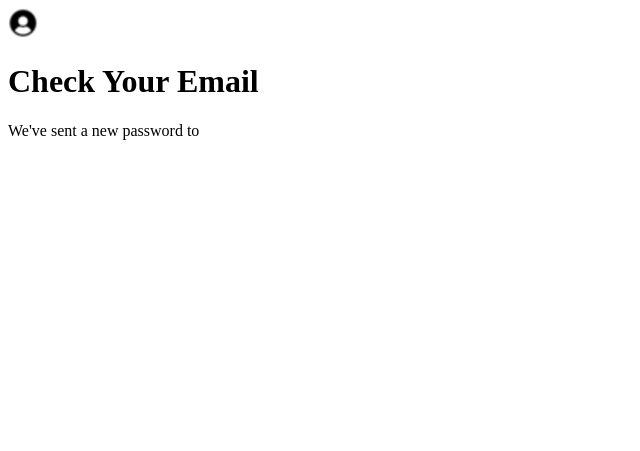
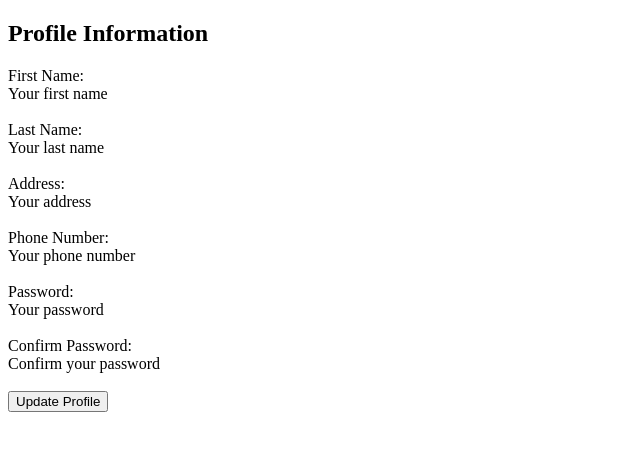
Before and after one commit to Yangkiiii/Veterinary-Clinic-WebApp, a Django app: page /profile/ in a window 1280 px wide. Shown: the top 451 px of the page, without its empty margins (0-640 px from the left). Run offline with Django 5.2, Linux system fonts and the light colour scheme.

Commit message:
Update profile.html

```diff
--- a/VetClinic/myProject/VetClinic/templates/profile.html
+++ b/VetClinic/myProject/VetClinic/templates/profile.html
@@ -3,13 +3,65 @@
 <head>
     <meta charset="UTF-8">
     <meta name="viewport" content="width=device-width, initial-scale=1.0">
-    <title>Check Your Email</title>
-    {% load static %}
-    <link rel="stylesheet" href="{% static 'css/main.css' %}">
+    <title>User Profile</title>
+
+    <script>
+        // Initialize the variable
+        let cameFrom = '';
+
+
+        window.onload = function() {
+
+            if (document.referrer.includes('admin')) {
+                cameFrom = 'admin';
+            } else if (document.referrer.includes('owner')) {
+                cameFrom = 'owner';
+            } else if (document.referrer.includes('adaccount')) {
+                cameFrom = 'adaccount';
+            } else if (document.referrer.includes('appwindow')) {
+                cameFrom = 'appwindow';
+            }
+        };
+
+        function updateProfile() {
+            // Gather the editable fields' values
+            const firstName = document.getElementById("first_name").innerText;
+            const lastName = document.getElementById("last_name").innerText;
+            const address = document.getElementById("address").innerText;
+            const phoneNumber = document.getElementById("phone_number").innerText;
+            const password = document.getElementById("password").innerText;
+            const confirmPassword = document.getElementById("confirm_password").innerText;
+
+
+
+            // Go back to the previous page
+            window.history.back();
+        }
+    </script>
 </head>
 <body>
-    <img class="profile-icon" src="{% static 'Media/icons.png' %}" alt="Profile Icon">
-    <h1>Check Your Email</h1>
-    <p id="emailMessage">We've sent a new password to {{ email }}</p>
+    <h2>Profile Information</h2>
+
+    <div>
+        <label>First Name:</label><br>
+        <div id="first_name" class="editable" contenteditable="true">Your first name</div><br>
+
+        <label>Last Name:</label><br>
+        <div id="last_name" class="editable" contenteditable="true">Your last name</div><br>
+
+        <label>Address:</label><br>
+        <div id="address" class="editable" contenteditable="true">Your address</div><br>
+
+        <label>Phone Number:</label><br>
+        <div id="phone_number" class="editable" contenteditable="true">Your phone number</div><br>
+
+        <label>Password:</label><br>
+        <div id="password" class="editable" contenteditable="true">Your password</div><br>
+
+        <label>Confirm Password:</label><br>
+        <div id="confirm_password" class="editable" contenteditable="true">Confirm your password</div><br>
+
+        <button onclick="updateProfile()">Update Profile</button>
+    </div>
 </body>
 </html>
```
